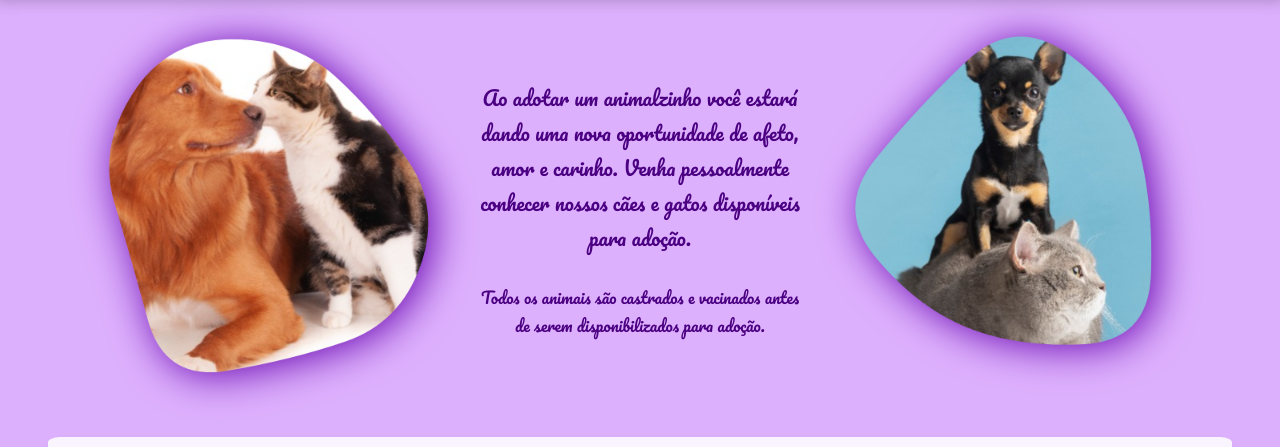
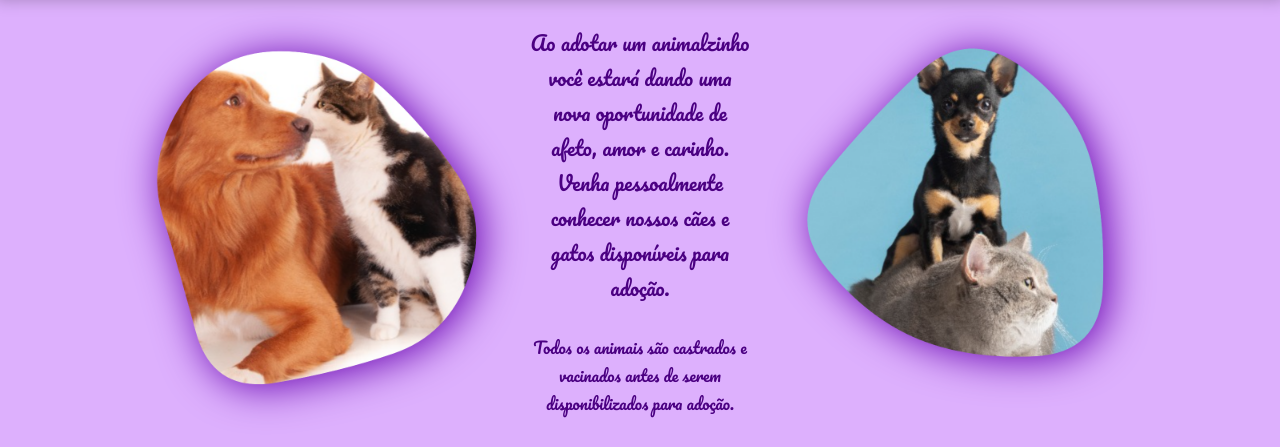
Before and after one commit to vtbrgt/curso-resilia, a plain HTML site: page Módulo 1/AdoteAqui/index.html in a window 1280 px wide. Shown: the part 67-514 px from the top of the page. Drawn offline with Linux system fonts and the light colour scheme.

Commit message:
centering elements

```diff
--- a/Módulo 1/AdoteAqui/style.css
+++ b/Módulo 1/AdoteAqui/style.css
@@ -62,6 +62,8 @@ section {
     font-size: 1.25rem;
     color: indigo;
     padding: 1rem 4rem;
+    margin: .75rem 3rem;
+
 }
 
 section img {
```
